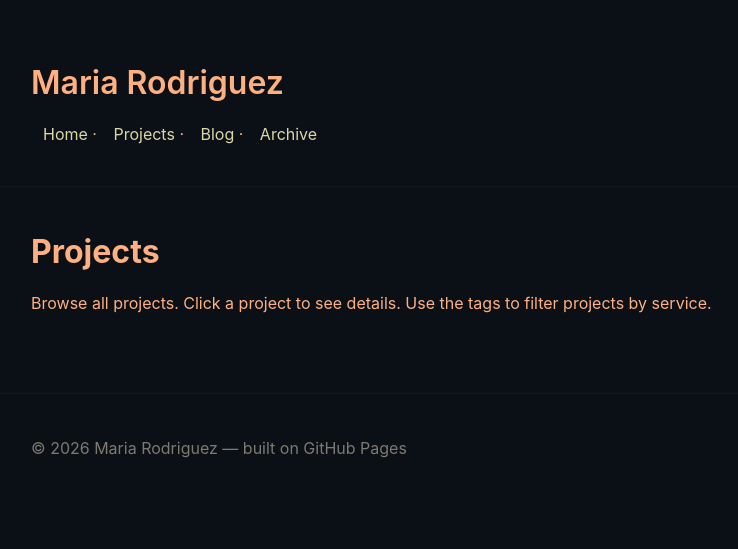
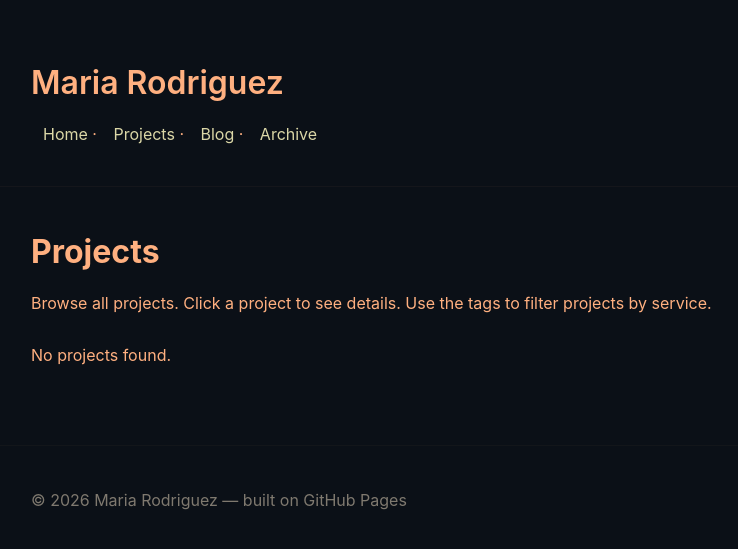
Before and after one commit to rodriguez-macamila/mariarodriguez, a Jekyll site: the page built from projects/index.md, in a window 1280 px wide. Shown: the top 549 px of the page, without its empty margins (143-881 px from the left). Built offline with Jekyll 4.4.1, drawn with Linux system fonts in a browser that asks for light colours; our own code applies the rules of GitHub Pages for plain Markdown files.

Commit message:
Refactor project display logic and add gallery support
Updated project listing logic to include checks for project existence and sorting by featured order. Enhanced project display with additional attributes and a JSON gallery for each project.

```diff
--- a/projects/index.md
+++ b/projects/index.md
@@ -7,11 +7,45 @@ layout: default
 Browse all projects. Click a project to see details. Use the tags to filter projects by service.
 
 <div class="projects-grid">
-  {% for project in site.projects %}
-  <article class="project">
-    <a href="{{ project.url }}"><img src="{{ project.image | default: '/assets/images/placeholder-project.jpg' }}" alt="{{ project.title }}"></a>
-    <h4><a href="{{ project.url }}">{{ project.title }}</a></h4>
-    <p class="tags">{% for tag in project.tags %}<span class="tag">{{ tag }}</span>{% endfor %}</p>
+ {% if site.projects and site.projects.size > 0 %}
+  {% assign projects_list = site.projects | sort: 'featuredOrder' %}
+  {% for project in projects_list %}
+  <article class="project" data-project-url="{{ site.baseurl }}{{ project.url }}">
+    ...
+  </article>
+  {% endfor %}
+{% else %}
+  <p>No projects found.</p>
+{% endif %}
+  {% for project in projects_list %}
+  <article class="project" data-project-url="{{ site.baseurl }}{{ project.url }}">
+    <a href="{{ site.baseurl }}{{ project.url }}" class="project-link" aria-label="Open {{ project.title }} page">
+      <div class="thumb">
+        <img
+          src="{{ site.baseurl }}{{ project.coverImage | default: '/assets/images/placeholder-project.jpg' }}"
+          alt="{{ project.title }}"
+          loading="lazy"
+        >
+      </div>
+    </a>
+
+    <h4><a href="{{ site.baseurl }}{{ project.url }}">{{ project.title }}</a></h4>
+    <p class="tags">
+      {% if project.services %}
+        {% for tag in project.services %}
+          <span class="tag">{{ tag }}</span>
+        {% endfor %}
+      {% endif %}
+    </p>
+
+    <!-- Embedded gallery JSON for JS (hidden) -->
+    <script type="application/json" class="project-images">
+    [
+      {% for item in project.gallery %}
+        "{{ site.baseurl }}{{ item.src }}"{% unless forloop.last %},{% endunless %}
+      {% endfor %}
+    ]
+    </script>
   </article>
   {% endfor %}
 </div>
```
